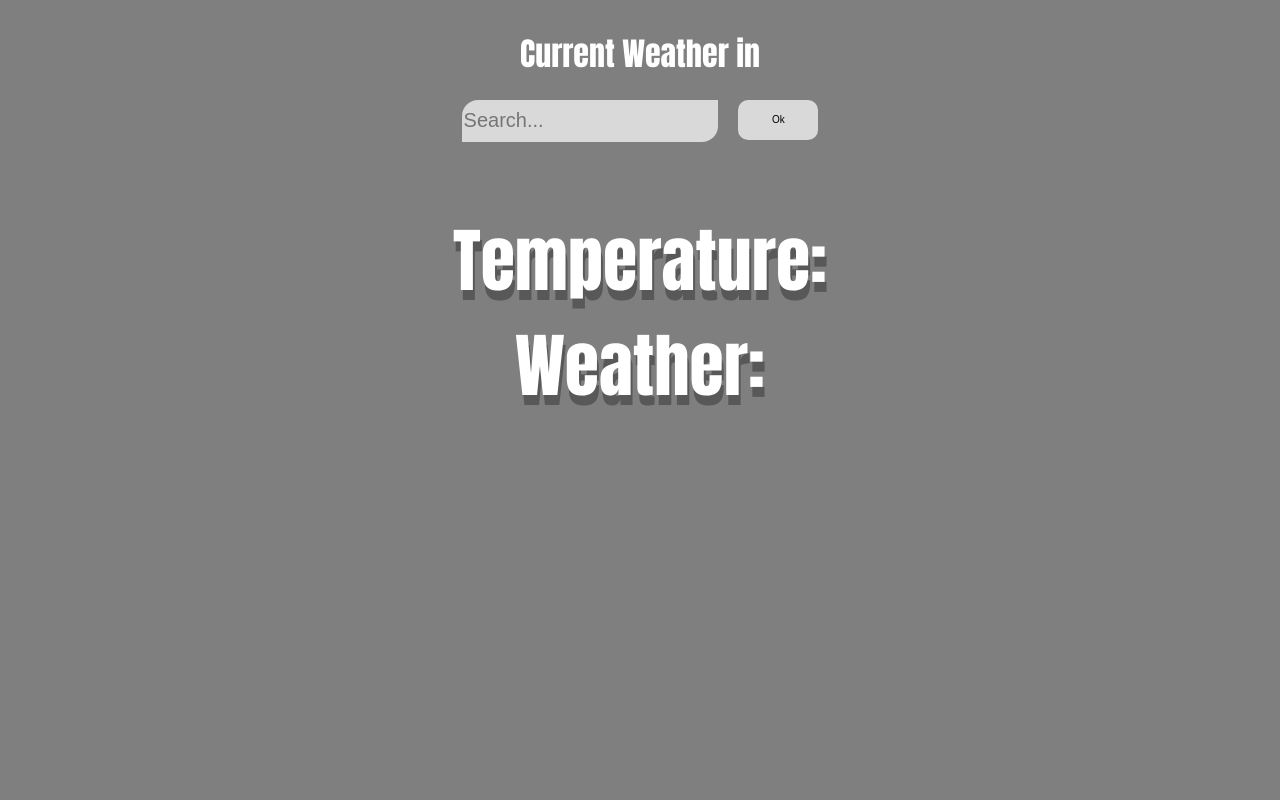
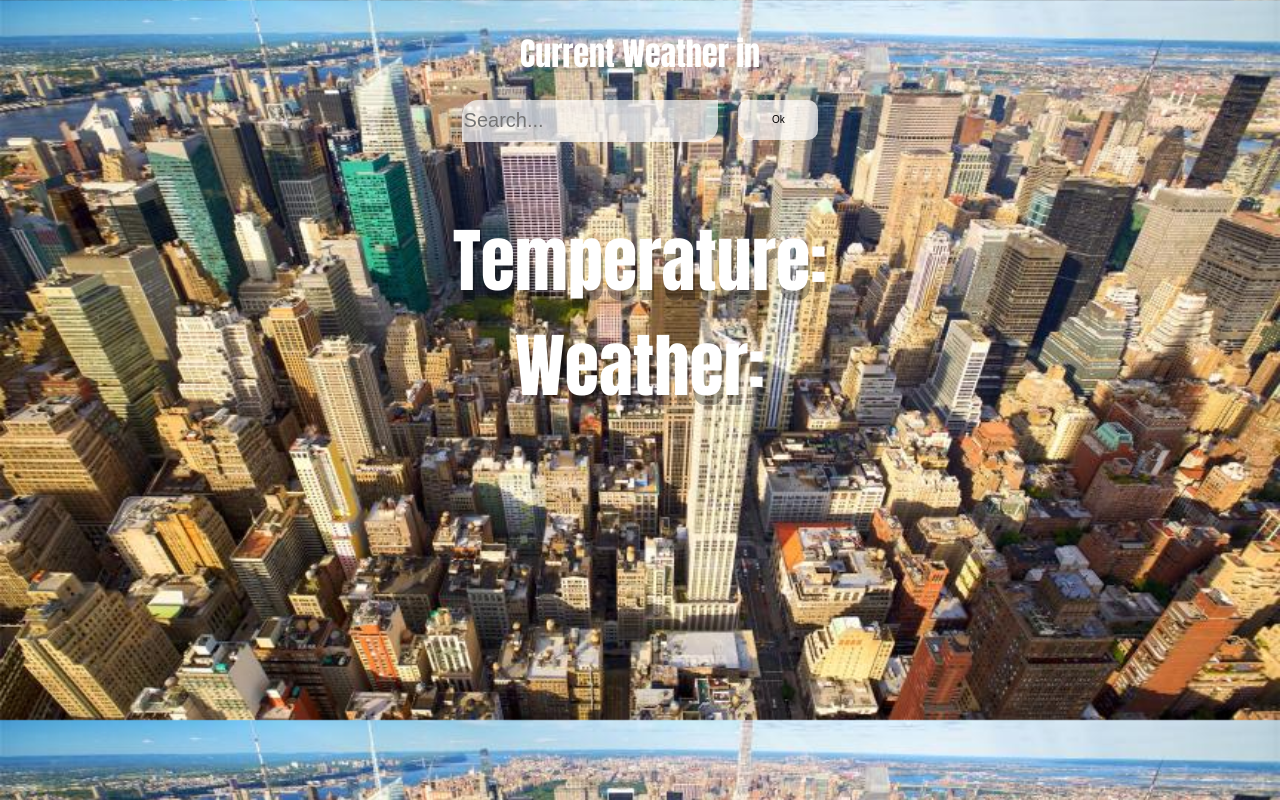
Before and after one commit to Alkali-1234/Weather-Website, a plain HTML site: page docs/index.html in a window 1280 px wide. Drawn offline with nearby package versions, Linux system fonts and the light colour scheme.

Commit message:
Update index.html

```diff
--- a/docs/index.html
+++ b/docs/index.html
@@ -47,7 +47,7 @@
             flex-direction: column;
         }
         body{
-            background-image: url('weather.jpg');
+            background-image: url('weather (2).jpg');
             background-size: cover;
             background-color: rgba(0, 0, 0, 0.5);
             color: white;
```
